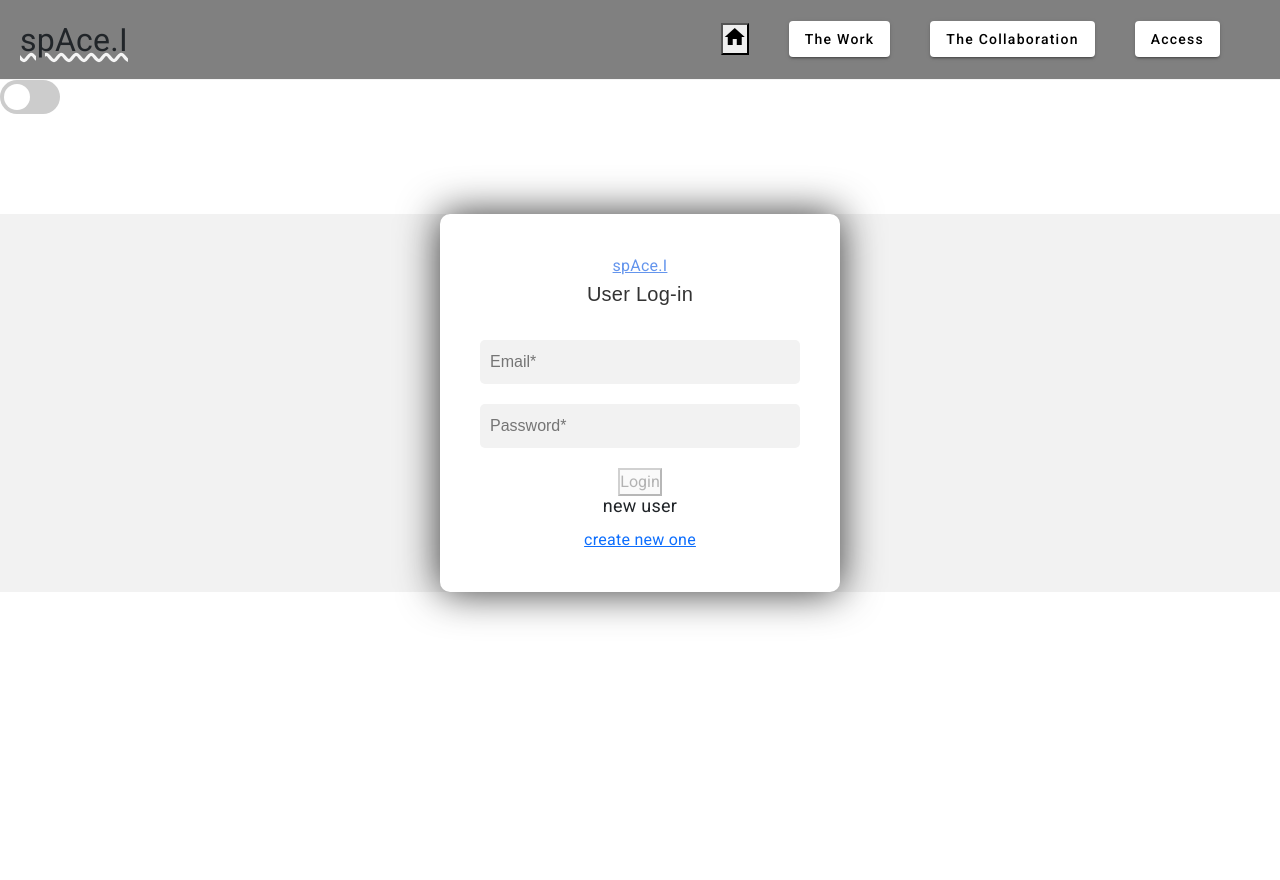
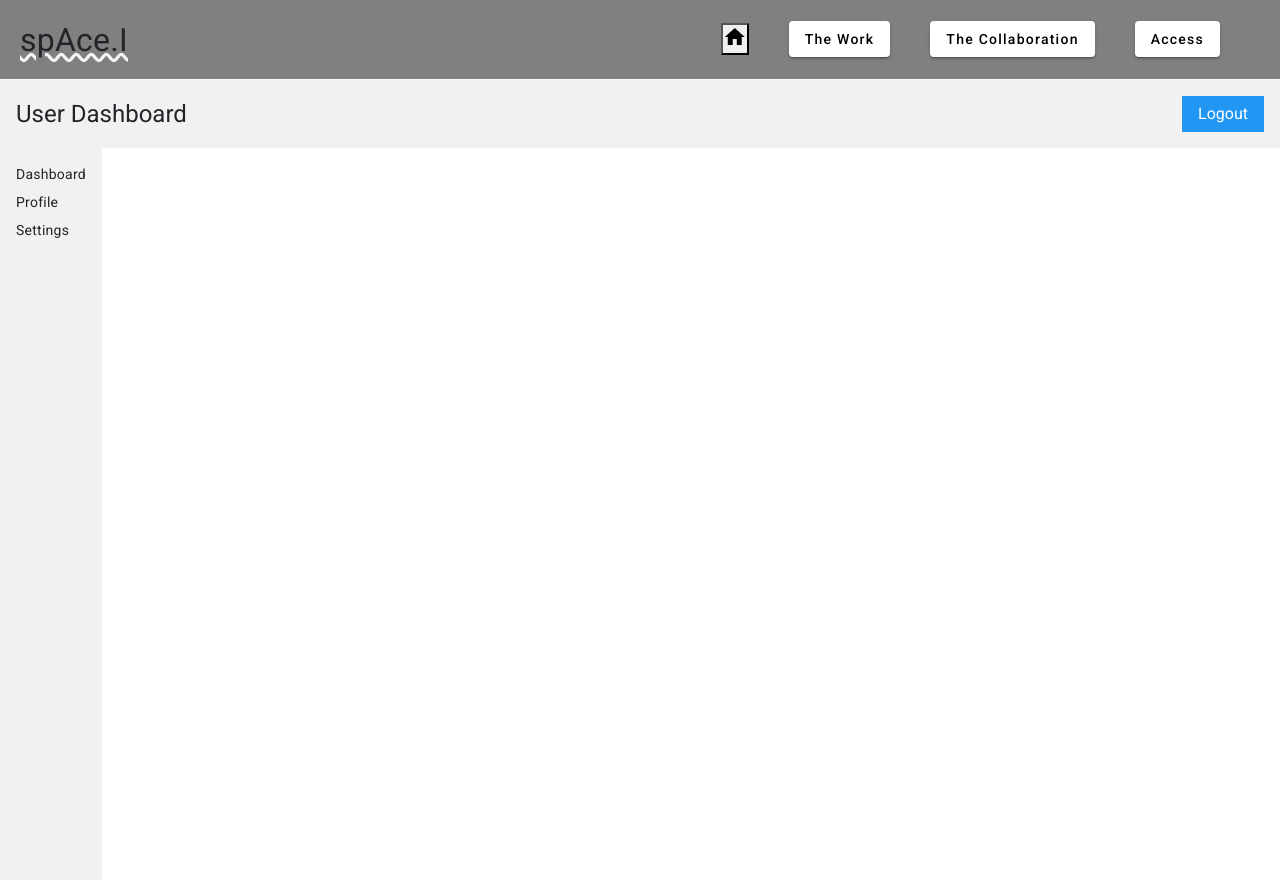
Before and after one commit to chanduvarmak/spAce.I-SPA, an Angular app: page /test in a window 1280 px wide. Before the commit the page ends 800 px from the top, so only its background shows below. Built offline with nearby package versions, Linux system fonts and the light colour scheme.

Commit message:
Working on User DashBoard Designing

```diff
--- a/db.json
+++ b/db.json
@@ -40,51 +40,70 @@
       "name": "k;'",
       "email": "wgqr@rg",
       "description": "np'[nj",
-      "frontendTechnologies": ["CSS", "Vue.js"],
-      "backendTechnologies": ["Node.js"]
+      "frontendTechnologies": [
+        "CSS",
+        "Vue.js"
+      ],
+      "backendTechnologies": [
+        "Node.js"
+      ]
     },
     {
       "name": "k;'",
       "email": "wgqr@rg",
       "description": "np'[nj",
-      "frontendTechnologies": ["CSS", "Vue.js"],
-      "backendTechnologies": ["Node.js"],
+      "frontendTechnologies": [
+        "CSS",
+        "Vue.js"
+      ],
+      "backendTechnologies": [
+        "Node.js"
+      ],
       "id": 3
     },
     {
       "name": "hakko",
       "email": "wgqr@rg",
       "description": "etyhstryh",
-      "frontendTechnologies": ["HTML", "CSS"],
-      "backendTechnologies": ["Express.js", "Ruby on Rails"],
+      "frontendTechnologies": [
+        "HTML",
+        "CSS"
+      ],
+      "backendTechnologies": [
+        "Express.js",
+        "Ruby on Rails"
+      ],
       "id": 4
     },
     {
       "name": "XC hgkfjk",
       "email": "qfrgeqe@fhrbh",
       "description": "ghkjhkjfhkj",
-      "frontendTechnologies": ["HTML", "CSS", "JavaScript"],
-      "backendTechnologies": ["Spring Boot", "Flask"],
+      "frontendTechnologies": [
+        "HTML",
+        "CSS",
+        "JavaScript"
+      ],
+      "backendTechnologies": [
+        "Spring Boot",
+        "Flask"
+      ],
       "id": 5
     },
     {
       "name": "samsung buds versions",
       "email": "varma@gmail.com",
       "description": "we are going to create new embedded series of buds pro series and volatile small size of Samsung buds.",
-      "frontendTechnologies": ["Angular"],
-      "backendTechnologies": ["ASP.NET", "Flask"],
+      "frontendTechnologies": [
+        "Angular"
+      ],
+      "backendTechnologies": [
+        "ASP.NET",
+        "Flask"
+      ],
       "id": 6
     }
   ],
-  "profile": {
-    "companyName": "chandu",
-    "companyEmail": "chandfu@gldbkqew",
-    "city": "america",
-    "interests": {
-      "research": true,
-      "commercial": true
-    }
-  },
   "Admin": [
     {
       "title": "New Post",
@@ -116,5 +135,26 @@
       "password": "nstarx",
       "id": 6
     }
+  ],
+  "collabcomm": [
+    {
+      "id": 1,
+      "body": "some comment",
+      "postId": 1
+    },
+    {
+      "name": "refyhdtsr",
+      "email": "chandu@gmail.com",
+      "description": "efrhstryj",
+      "frontendTechnologies": [
+        "React",
+        "Bootstrap"
+      ],
+      "backendTechnologies": [
+        "Node.js",
+        "Spring Boot"
+      ],
+      "id": 2
+    }
   ]
 }
--- a/src/app/collabcomm/collabcomm.component.ts
+++ b/src/app/collabcomm/collabcomm.component.ts
@@ -1,6 +1,12 @@
 import { HttpClient } from '@angular/common/http';
 import { Component } from '@angular/core';
-import { FormGroup, FormBuilder, Validators, FormControl, FormArray } from '@angular/forms';
+import {
+  FormGroup,
+  FormBuilder,
+  Validators,
+  FormControl,
+  FormArray,
+} from '@angular/forms';
 interface Research {
   name: string;
   email: string;
@@ -14,7 +20,7 @@ interface Research {
   styleUrls: ['./collabcomm.component.css'],
 })
 export class CollabcommComponent {
- collabForm: FormGroup;
+  collabForm: FormGroup;
   frontendTechnologies: string[] = [
     'HTML',
     'CSS',
@@ -87,7 +93,7 @@ export class CollabcommComponent {
       const researchData: Research = this.collabForm.value;
 
       this.http
-        .post<Research>(' http://localhost:3000/contactus', researchData)
+        .post<Research>(' http://localhost:3000/collabcomm ', researchData)
         .subscribe(
           (response) => {
             console.log('Data saved successfully!', response);
--- a/src/app/testing/testing.component.css
+++ b/src/app/testing/testing.component.css
@@ -90,131 +90,61 @@ button:hover {
   background-color: #1e7e34;
 } */
 
-.toggle-button {
+/* styles.css */
+.dashboard {
   display: flex;
-  justify-content: center;
-  margin-bottom: 20px;
+  flex-direction: column;
+  height: 100vh;
 }
 
-.toggle-button button {
-  border: none;
-  background: transparent;
-  padding: 8px 16px;
-  cursor: pointer;
-  outline: none;
+header {
+  display: flex;
+  justify-content: space-between;
+  align-items: center;
+  padding: 1rem;
+  background-color: #f1f1f1;
 }
 
-.toggle-button button.active {
-  background-color: #ccc;
-  color: #fff;
+h1 {
+  font-size: 1.5rem;
+  margin: 0;
 }
 
-.form-container {
-  display: flex;
-  justify-content: center;
-  align-items: center;
-  height: 200px;
+button {
+  background-color: #2196f3;
+  color: white;
+  border: none;
+  padding: 0.5rem 1rem;
+  font-size: 1rem;
+  cursor: pointer;
 }
 
-.form-container.login-mode form,
-.form-container.admin-mode form {
+main {
+  flex-grow: 1;
   display: flex;
-  flex-direction: column;
-  align-items: center;
-  justify-content: center;
-  opacity: 0;
-  transform: scale(0);
-  transition: opacity 0.3s ease, transform 0.3s ease;
 }
 
-.form-container.login-mode form {
-  opacity: 1;
-  transform: scale(1);
+nav {
+  background-color: #f1f1f1;
+  padding: 1rem;
 }
 
-.form-container.admin-mode form {
-  opacity: 1;
-  transform: scale(1);
+ul {
+  list-style: none;
+  padding: 0;
+  margin: 0;
 }
 
-.form-container form input {
-  margin-bottom: 10px;
-  padding: 8px;
-  width: 200px;
+li {
+  margin-bottom: 0.5rem;
+  cursor: pointer;
 }
 
-.form-container form button {
-  padding: 8px 16px;
+li.active {
+  font-weight: bold;
 }
 
-
-
-.switch {
-  position: relative;
-  display: inline-block;
-  width: 60px;
-  height: 34px;
+router-outlet {
+  flex-grow: 1;
+  padding: 1rem;
 }
-
-.switch input {
-  opacity: 0;
-  width: 0;
-  height: 0;
-}
-
-.slider {
-  position: absolute;
-  cursor: pointer;
-  top: 0;
-  left: 0;
-  right: 0;
-  bottom: 0;
-  background-color: #ccc;
-  -webkit-transition: .4s;
-  transition: .4s;
-}
-
-.slider:before {
-  position: absolute;
-  content: "";
-  height: 26px;
-  width: 26px;
-  left: 4px;
-  bottom: 4px;
-  background-color: white;
-  -webkit-transition: .4s;
-  transition: .4s;
-}
-
-input:checked + .slider {
-  background-color: #2196F3;
-}
-
-input:focus + .slider {
-  box-shadow: 0 0 1px #2196F3;
-}
-
-input:checked + .slider:before {
-  -webkit-transform: translateX(26px);
-  -ms-transform: translateX(26px);
-  transform: translateX(26px);
-}
-
-.slider.round {
-  border-radius: 34px;
-}
-
-.slider.round:before {
-  border-radius: 50%;
-}
-
-.switch-label {
-  font-size: 14px;
-  margin-left: 10px;
-}
-
-.switch-label span {
-  margin-left: 10px;
-  color: #555;
-  font-weight: bold;
-}
--- a/src/app/testing/testing.component.html
+++ b/src/app/testing/testing.component.html
@@ -105,14 +105,19 @@
   </form>
 </div> -->
 
-<label class="switch">
-  <input type="checkbox" [(ngModel)]="isAdmin" (change)="toggleAdmin()">
-  <span class="slider round"></span>
-</label>
-
-<div *ngIf="isAdmin">
-  <app-adminlogin></app-adminlogin>
+<!-- app.component.html -->
+<div class="dashboard">
+  <header>
+    <h1>User Dashboard</h1>
+    <button (click)="logout()">Logout</button>
+  </header>
+  <main>
+    <nav>
+      <ul>
+        <li routerLink="/dashboard" routerLinkActive="active">Dashboard</li>
+        <li routerLink="/profile" routerLinkActive="active">Profile</li>
+        <li routerLink="/settings" routerLinkActive="active">Settings</li>
+      </ul>
+    </nav>
+  </main>
 </div>
-<div *ngIf="!isAdmin">
-  <app-login></app-login>
-</div>
--- a/src/app/testing/testing.component.ts
+++ b/src/app/testing/testing.component.ts
@@ -2,6 +2,7 @@ import { HttpClient } from '@angular/common/http';
 import { Component, OnInit ,Input} from '@angular/core';
 import { FormControl, FormGroup, FormArray, Validators } from '@angular/forms';
 import { CrudService } from '../crud.service';
+import { Router } from '@angular/router';
 
 @Component({
   selector: 'app-testing',
@@ -89,34 +90,13 @@ export class TestingComponent {
   //     }
   //   );
   // }
-  isAdmin: boolean = false;
+  constructor(private router: Router) {}
 
-  toggleAdmin() {
-    this.isAdmin = !this.isAdmin;
-  }
+  logout(): void {
+    // Call your authentication service's logout method
+    // this.authService.logout();
 
-  isLoginMode = true;
-  isAdminMode = false;
-  loginData = { username: '', password: '' };
-  adminData = { username: '', password: '' };
-
-  toggleMode(mode: string) {
-    if (mode === 'login') {
-      this.isLoginMode = true;
-      this.isAdminMode = false;
-    } else if (mode === 'admin') {
-      this.isLoginMode = false;
-      this.isAdminMode = true;
-    }
-  }
-
-  login() {
-    if (this.isLoginMode) {
-      // Perform login logic for regular users
-      console.log('Login:', this.loginData);
-    } else if (this.isAdminMode) {
-      // Perform login logic for admin users
-      console.log('Login as Admin:', this.adminData);
-    }
+    // Redirect the user to the login page or any other desired page
+    this.router.navigate(['/login']);
   }
 }
--- a/src/app/userdashboard/userdashboard.component.css
+++ b/src/app/userdashboard/userdashboard.component.css
@@ -34,3 +34,60 @@
 .toggle-buttons button.active {
   background-color: gray;
 }
+.dashboard {
+  display: flex;
+  flex-direction: column;
+  height: 100vh;
+}
+
+header {
+  display: flex;
+  justify-content: space-between;
+  align-items: center;
+  padding: 1rem;
+  background-color: #f1f1f1;
+}
+
+h1 {
+  font-size: 1.5rem;
+  margin: 0;
+}
+
+button {
+  background-color: #2196f3;
+  color: white;
+  border: none;
+  padding: 0.5rem 1rem;
+  font-size: 1rem;
+  cursor: pointer;
+}
+
+main {
+  flex-grow: 1;
+  display: flex;
+}
+
+nav {
+  background-color: #f1f1f1;
+  padding: 1rem;
+}
+
+ul {
+  list-style: none;
+  padding: 0;
+  margin: 0;
+}
+
+li {
+  margin-bottom: 0.5rem;
+  cursor: pointer;
+}
+
+li.active {
+  font-weight: bold;
+}
+
+router-outlet {
+  flex-grow: 1;
+  padding: 1rem;
+}
--- a/src/app/userdashboard/userdashboard.component.html
+++ b/src/app/userdashboard/userdashboard.component.html
@@ -4,6 +4,21 @@
     <a class="navbar-brand">User Dashboard</a>
   </nav>
   <h2><strong>Project-1</strong></h2>
+  <div class="dashboard">
+    <header>
+      <h1>User Dashboard</h1>
+      <button (click)="logout()">Logout</button>
+    </header>
+    <main>
+      <nav>
+        <ul>
+          <li routerLink="/dashboard" routerLinkActive="active">Dashboard</li>
+          <li routerLink="/profile" routerLinkActive="active">Profile</li>
+          <li routerLink="/settings" routerLinkActive="active">Settings</li>
+        </ul>
+      </nav>
+    </main>
+  </div>
   <!-- <agm-map [latitude]="lat" [longitude]="lng" [zoom]="zoom">
       <agm-marker *ngFor="let client of clients" [latitude]="client.lat" [longitude]="client.lng">
         <agm-info-window>
--- a/src/app/userdashboard/userdashboard.component.ts
+++ b/src/app/userdashboard/userdashboard.component.ts
@@ -1,11 +1,25 @@
 import { Component } from '@angular/core';
+import { Router } from '@angular/router';
 
 @Component({
   selector: 'app-userdashboard',
   templateUrl: './userdashboard.component.html',
-  styleUrls: ['./userdashboard.component.css']
+  styleUrls: ['./userdashboard.component.css'],
 })
 export class UserdashboardComponent {
+  constructor(private route: Router) {}
+  logout() {
+    const confirmed = window.confirm('Are you sure you want to logout?');
+    if (confirmed) {
+      // Call your authentication service's logout method
+      // this.authService.logout();
+
+      // Redirect the user to the login page or any other desired page
+      this.route.navigate(['/login']);
+    }
+  }
+
+
   lat = 0; // Set your default latitude
   lng = 0; // Set your default longitude
   zoom = 2; // Set your default zoom level
@@ -13,7 +27,7 @@ export class UserdashboardComponent {
   clients = [
     { name: 'Client 1', country: 'Country 1', lat: 10, lng: 20 },
     { name: 'Client 2', country: 'Country 2', lat: 30, lng: 40 },
-    { name: 'Client 3', country: 'Country 3', lat: 50, lng: 60 }
+    { name: 'Client 3', country: 'Country 3', lat: 50, lng: 60 },
     // Add more clients with their respective latitudes and longitudes
   ];
   selectedSection: string = 'Tasks';
```
